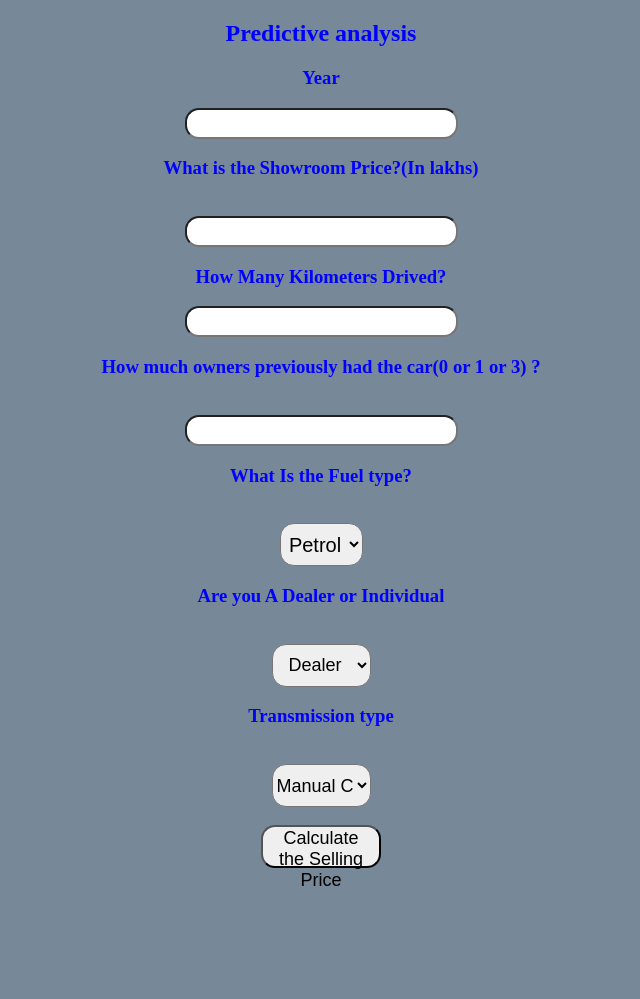
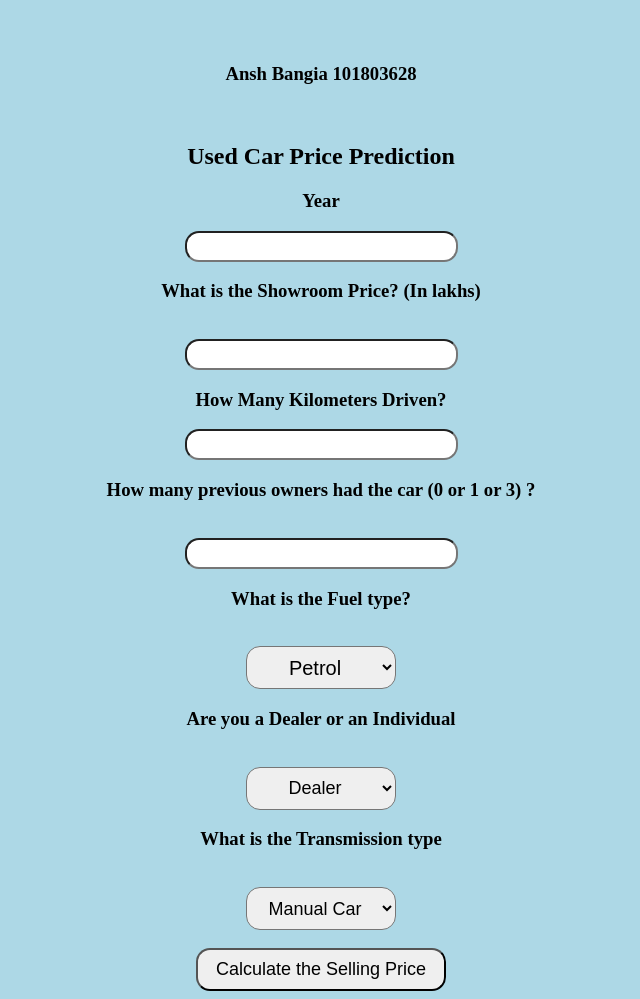
Before and after one commit to bangia1509/DataScienceProject1, a Flask app: page / in a window 1280 px wide. Shown: the whole page, without its empty margins (319-959 px from the left). Before the commit the page ends 886 px from the top, so only its background shows below. Run offline with Flask 2, Linux system fonts and the light colour scheme; parts of the project's set-up code (start-up, migrations or seed data) failed here and were passed over.

Commit message:
Update index.html

```diff
--- a/templates/index.html
+++ b/templates/index.html
@@ -4,29 +4,32 @@
 <head>
     <meta charset="UTF-8">
     <meta name="viewport" content="width=device-width, initial-scale=1.0">
-    <title>Document</title>
+    <title>Used Car Price Prediction</title>
 </head>
 
 <body>
 
-    <div style="color:blue">
+    <div style="color:black">
+        <br>
+<br><h3>Ansh Bangia 101803628</h3>
+<br><h1>{{ prediction_text }}</h1>
         <form action="{{ url_for('predict')}}" method="post">
-            <h2>Predictive analysis</h2>
+            <h2>Used Car Price Prediction</h2>
             <h3>Year</h3>
-            <input id="first" name="Year" type="number ">
-            <h3>What is the Showroom Price?(In lakhs)</h3><br><input id="second" name="Present_Price" required="required">
-            <h3>How Many Kilometers Drived?</h3><input id="third" name="Kms_Driven" required="required">
-            <h3>How much owners previously had the car(0 or 1 or 3) ?</h3><br><input id="fourth" name="Owner" required="required">
-            <h3>What Is the Fuel type?</h3><br><select name="Fuel_Type_Petrol" id="fuel" required="required">
+            <input id="first" name="Year" type="number " required="required">
+            <h3>What is the Showroom Price? (In lakhs)</h3><br><input id="second" name="Present_Price" required="required">
+            <h3>How Many Kilometers Driven?</h3><input id="third" name="Kms_Driven" required="required">
+            <h3>How many previous owners had the car (0 or 1 or 3) ?</h3><br><input id="fourth" name="Owner" required="required">
+            <h3>What is the Fuel type?</h3><br><select name="Fuel_Type_Petrol" id="fuel" required="required">
                 <option value="Petrol">Petrol</option>
                 <option value="Diesel">Diesel</option>
                 <option value="CNG">CNG</option>
             </select>
-            <h3>Are you A Dealer or Individual</h3><br><select name="Seller_Type_Individual" id="resea" required="required">
+            <h3>Are you a Dealer or an Individual</h3><br><select name="Seller_Type_Individual" id="resea" required="required">
                 <option value="Dealer">Dealer</option>
                 <option value="Individual">Individual</option>
             </select>
-            <h3>Transmission type</h3><br><select name="Transmission_Mannual" id="research" required="required">
+            <h3>What is the Transmission type</h3><br><select name="Transmission_Mannual" id="research" required="required">
                 <option value="Mannual">Manual Car</option>
                 <option value="Automatic">Automatic Car</option>
             </select>
@@ -40,7 +43,7 @@
 
 
 
-        <br><br><h3>{{ prediction_text }}<h3>
+
     </div>
 
 
@@ -48,7 +51,7 @@
 
     <style>
         body {
-            background-color: lightslategray;
+            background-color: lightblue;
             text-align: center;
             padding: 0px;
         }
@@ -79,7 +82,7 @@
         }
 
         #fuel {
-            width: 83px;
+            width: 150px;
             height: 43px;
             text-align: center;
             border-radius: 14px;
@@ -87,11 +90,11 @@
         }
 
         #fuel:hover {
-            background-color: coral;
+            background-color: lightgrey;
         }
 
         #research {
-            width: 99px;
+            width: 150px;
             height: 43px;
             text-align: center;
             border-radius: 14px;
@@ -99,11 +102,11 @@
         }
 
         #research:hover {
-            background-color: coral;
+            background-color: lightgrey;
         }
 
         #resea {
-            width: 99px;
+            width: 150px;
             height: 43px;
             text-align: center;
             border-radius: 14px;
@@ -111,11 +114,11 @@
         }
 
         #resea:hover {
-            background-color: coral;
+            background-color: lightgrey;
         }
 
         #sub {
-            width: 120px;
+            width: 250px;
             height: 43px;
             text-align: center;
             border-radius: 14px;
```
